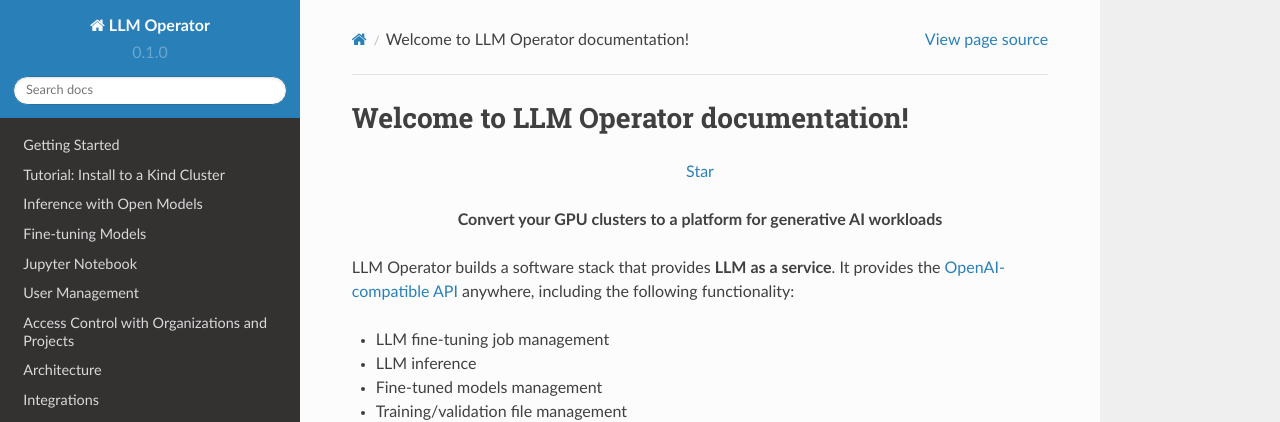
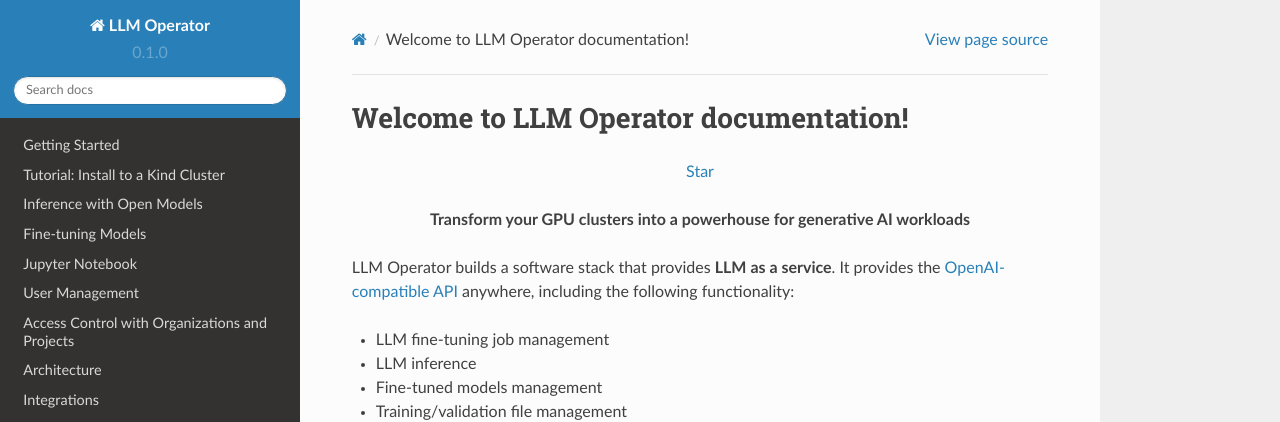
Before and after one commit to llm-operator/docs, a Sphinx documentation site: the page built from docs/source/index.rst, in a window 1280 px wide and 900 px high. Shown: the top 422 px of the window. Built offline with Sphinx 7.4.7 and the Read the Docs theme 2.0.0, drawn with Linux system fonts in a browser that asks for light colours.

Commit message:
Update index.rst (#56)

```diff
--- a/docs/source/index.rst
+++ b/docs/source/index.rst
@@ -9,7 +9,7 @@ Welcome to LLM Operator documentation!
    </p>
 
    <p style="text-align:center">
-   <strong>Convert your GPU clusters to a platform for generative AI workloads</strong>
+   <strong>Transform your GPU clusters into a powerhouse for generative AI workloads</strong>
    </p>
 
 
```
